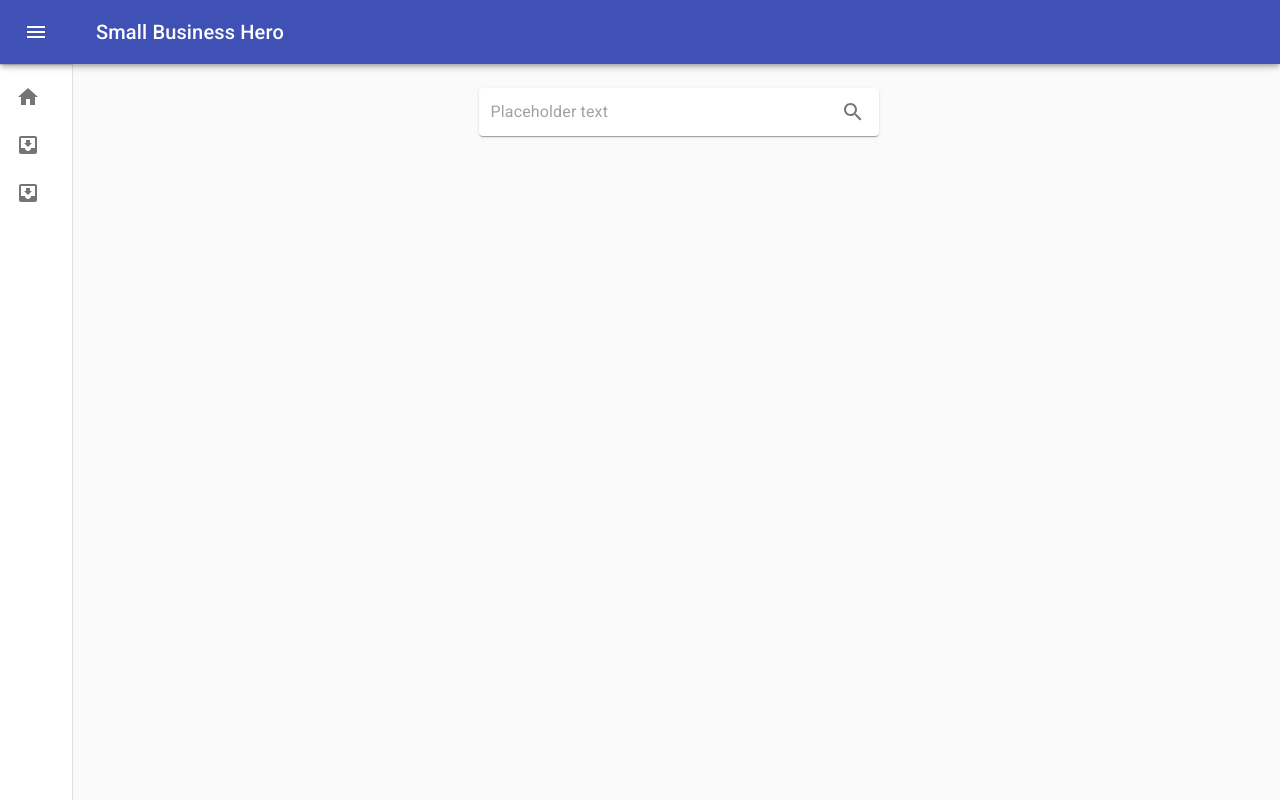
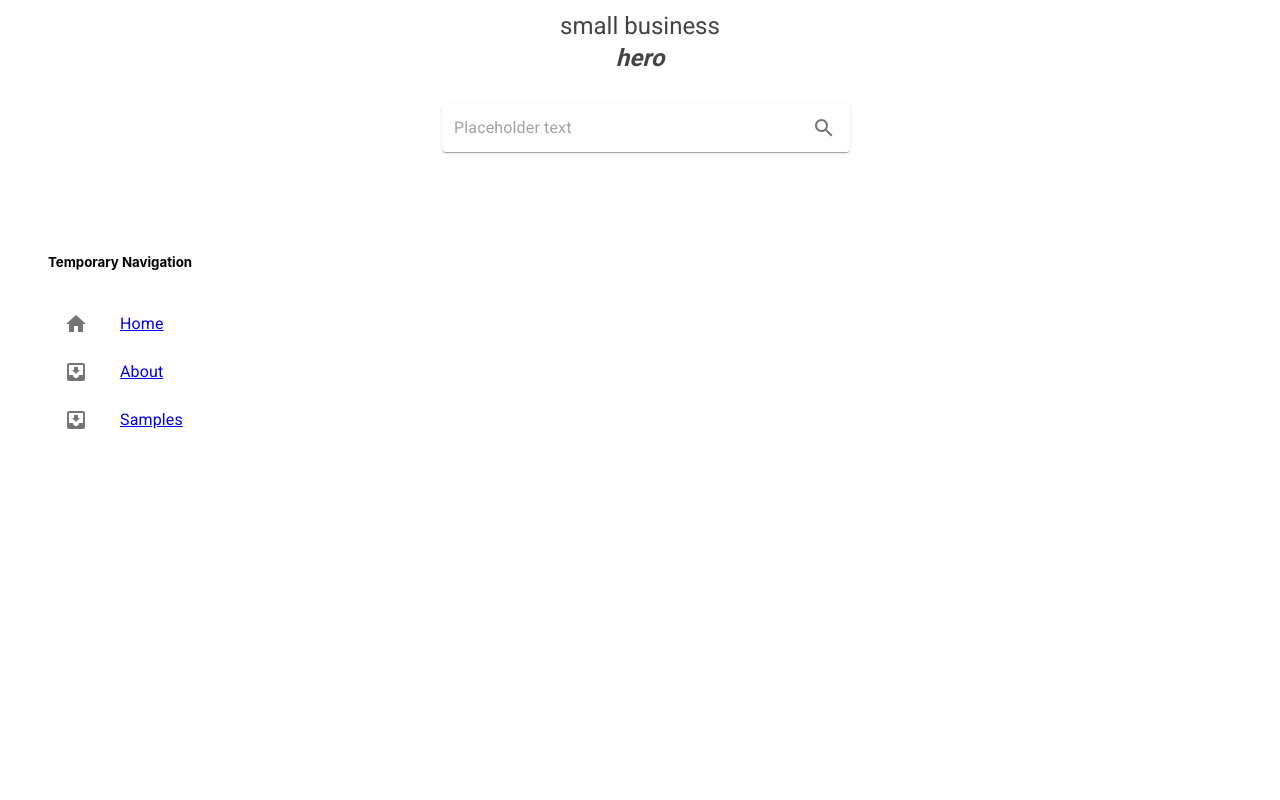
Before and after one commit to smallbusinesshero/storefront, a React (Create React App) app: page / in a window 1280 px wide. Built offline with nearby package versions, Linux system fonts and the light colour scheme.

Commit message:
header style

```diff
--- a/public/index.html
+++ b/public/index.html
@@ -26,7 +26,7 @@
     -->
     <link rel="stylesheet" href="https://fonts.googleapis.com/css?family=Roboto:300,400,500,700&display=swap" />
     <link rel="stylesheet" href="https://fonts.googleapis.com/icon?family=Material+Icons" />
-    <title>React App</title>
+    <title>small business hero</title>
   </head>
   <body>
     <noscript>You need to enable JavaScript to run this app.</noscript>
--- a/src/App.css
+++ /dev/null
@@ -1,38 +0,0 @@
-.App {
-  text-align: center;
-}
-
-.App-logo {
-  height: 40vmin;
-  pointer-events: none;
-}
-
-@media (prefers-reduced-motion: no-preference) {
-  .App-logo {
-    animation: App-logo-spin infinite 20s linear;
-  }
-}
-
-.App-header {
-  background-color: #282c34;
-  min-height: 100vh;
-  display: flex;
-  flex-direction: column;
-  align-items: center;
-  justify-content: center;
-  font-size: calc(10px + 2vmin);
-  color: white;
-}
-
-.App-link {
-  color: #61dafb;
-}
-
-@keyframes App-logo-spin {
-  from {
-    transform: rotate(0deg);
-  }
-  to {
-    transform: rotate(360deg);
-  }
-}
--- a/src/App.js
+++ b/src/App.js
@@ -1,17 +1,9 @@
 import React from 'react';
-import clsx from 'clsx';
 import { makeStyles, useTheme } from '@material-ui/core/styles';
-import Drawer from '@material-ui/core/Drawer';
 import AppBar from '@material-ui/core/AppBar';
 import Toolbar from '@material-ui/core/Toolbar';
 import List from '@material-ui/core/List';
-import CssBaseline from '@material-ui/core/CssBaseline';
 import Typography from '@material-ui/core/Typography';
-import Divider from '@material-ui/core/Divider';
-import IconButton from '@material-ui/core/IconButton';
-import MenuIcon from '@material-ui/icons/Menu';
-import ChevronLeftIcon from '@material-ui/icons/ChevronLeft';
-import ChevronRightIcon from '@material-ui/icons/ChevronRight';
 import ListItem from '@material-ui/core/ListItem';
 import ListItemIcon from '@material-ui/core/ListItemIcon';
 import ListItemText from '@material-ui/core/ListItemText';
@@ -31,55 +23,24 @@ import Home from './sites/home';
 import Samples from './sites/samples';
 import StoreProfile from "./sites/StoreProfile";
 
-const drawerWidth = 240;
-
 const useStyles = makeStyles(theme => ({
   root: {
     display: 'flex',
+    background: 'white'
   },
   appBar: {
+    backgroundColor: 'white',
+    color: '#444444',
+    fontWeight: 'bold',
     zIndex: theme.zIndex.drawer + 1,
-    transition: theme.transitions.create(['width', 'margin'], {
-      easing: theme.transitions.easing.sharp,
-      duration: theme.transitions.duration.leavingScreen,
-    }),
-  },
-  appBarShift: {
-    marginLeft: drawerWidth,
-    width: `calc(100% - ${drawerWidth}px)`,
-    transition: theme.transitions.create(['width', 'margin'], {
-      easing: theme.transitions.easing.sharp,
-      duration: theme.transitions.duration.enteringScreen,
-    }),
+    boxShadow: 'none',
+    padding: '10px 0',
   },
   menuButton: {
     marginRight: 36,
   },
   hide: {
     display: 'none',
-  },
-  drawer: {
-    width: drawerWidth,
-    flexShrink: 0,
-    whiteSpace: 'nowrap',
-  },
-  drawerOpen: {
-    width: drawerWidth,
-    transition: theme.transitions.create('width', {
-      easing: theme.transitions.easing.sharp,
-      duration: theme.transitions.duration.enteringScreen,
-    }),
-  },
-  drawerClose: {
-    transition: theme.transitions.create('width', {
-      easing: theme.transitions.easing.sharp,
-      duration: theme.transitions.duration.leavingScreen,
-    }),
-    overflowX: 'hidden',
-    width: theme.spacing(7) + 1,
-    [theme.breakpoints.up('sm')]: {
-      width: theme.spacing(9) + 1,
-    },
   },
   toolbar: {
     display: 'flex',
@@ -90,91 +51,31 @@ const useStyles = makeStyles(theme => ({
     ...theme.mixins.toolbar,
   },
   content: {
+    backgroundColor: 'white',
     flexGrow: 1,
     padding: theme.spacing(3),
+    paddingTop: '40px'
   },
 }));
 
 export default function App() {
   const classes = useStyles();
-  const theme = useTheme();
-  const [open, setOpen] = React.useState(false);
-
-  const handleDrawerOpen = () => {
-    setOpen(true);
-  };
-
-  const handleDrawerClose = () => {
-    setOpen(false);
-  };
-
   return (
     <Router>
       <div className={classes.root}>
-        <CssBaseline />
         <AppBar
+          color={'transparent'}
           position="fixed"
-          className={clsx(classes.appBar, {
-            [classes.appBarShift]: open,
-          })}
+          className={classes.appBar}
         >
           <Toolbar>
-            <IconButton
-              color="inherit"
-              aria-label="open drawer"
-              onClick={handleDrawerOpen}
-              edge="start"
-              className={clsx(classes.menuButton, {
-                [classes.hide]: open,
-              })}
-            >
-              <MenuIcon />
-            </IconButton>
-            <Typography variant="h6" noWrap>
-              Small Business Hero
-          </Typography>
+            <Container maxWidth={'xs'}>
+              <Typography variant="h5" noWrap align='center' gutterBottom={true}>
+                small business <br /><strong><i>hero</i></strong>
+              </Typography>
+            </Container>
           </Toolbar>
         </AppBar>
-        <Drawer
-          variant="permanent"
-          className={clsx(classes.drawer, {
-            [classes.drawerOpen]: open,
-            [classes.drawerClose]: !open,
-          })}
-          classes={{
-            paper: clsx({
-              [classes.drawerOpen]: open,
-              [classes.drawerClose]: !open,
-            }),
-          }}
-        >
-          <div className={classes.toolbar}>
-            <IconButton onClick={handleDrawerClose}>
-              {theme.direction === 'rtl' ? <ChevronRightIcon /> : <ChevronLeftIcon />}
-            </IconButton>
-          </div>
-          <Divider />
-          <List>
-            <Link to="/">
-              <ListItem button>
-                <ListItemIcon><HomeIcon /></ListItemIcon>
-                <ListItemText>Home</ListItemText>
-              </ListItem>
-            </Link>
-            <Link to="/about">
-              <ListItem button>
-                <ListItemIcon><InboxIcon /></ListItemIcon>
-                <ListItemText>About</ListItemText>
-              </ListItem>
-            </Link>
-            <Link to="/samples">
-              <ListItem button>
-                <ListItemIcon><InboxIcon /></ListItemIcon>
-                <ListItemText>Samples</ListItemText>
-              </ListItem>
-            </Link>
-          </List>
-        </Drawer>
         <main className={classes.content}>
           <div className={classes.toolbar} />
           <Container>
@@ -195,6 +96,31 @@ export default function App() {
             </Switch>
           </Container>
 
+          <Container>
+            <br /><br /><br /><br />
+            <h5>Temporary Navigation</h5>
+            <List>
+              <Link to="/">
+                <ListItem button>
+                  <ListItemIcon><HomeIcon /></ListItemIcon>
+                  <ListItemText>Home</ListItemText>
+                </ListItem>
+              </Link>
+              <Link to="/about">
+                <ListItem button>
+                  <ListItemIcon><InboxIcon /></ListItemIcon>
+                  <ListItemText>About</ListItemText>
+                </ListItem>
+              </Link>
+              <Link to="/samples">
+                <ListItem button>
+                  <ListItemIcon><InboxIcon /></ListItemIcon>
+                  <ListItemText>Samples</ListItemText>
+                </ListItem>
+              </Link>
+            </List>
+          </Container>
+
         </main>
       </div>
     </Router>
```
